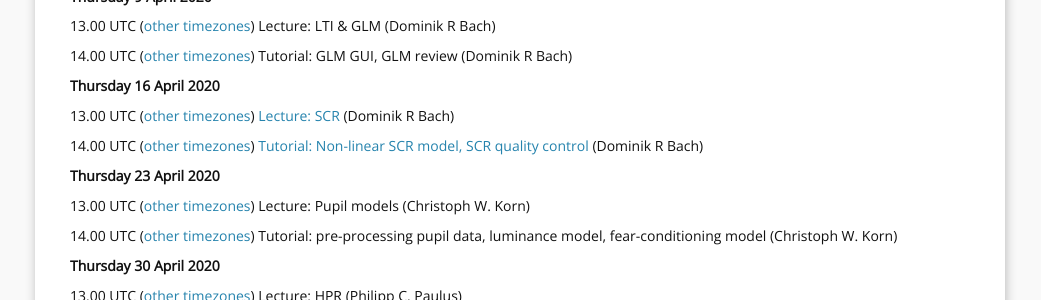
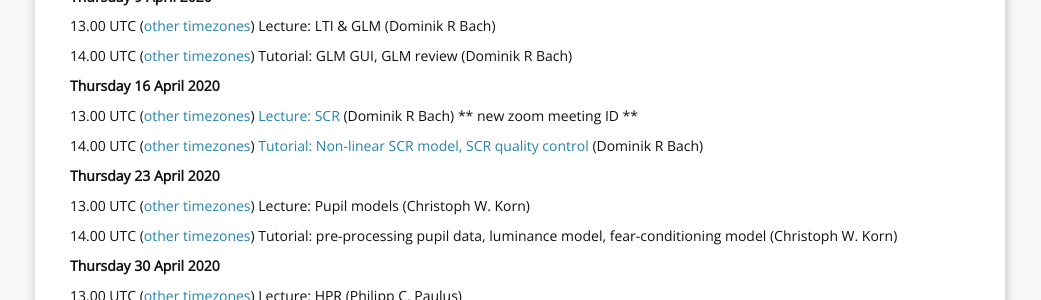
Before and after one commit to bachlab/PsPM, a Jekyll site: the page built from courses.markdown, in a window 1280 px wide. Shown: the part 526-826 px from the top of the page, without its empty margins (120-1161 px from the left). Built offline with Jekyll 4.4.1, drawn with Linux system fonts in a browser that asks for light colours.

Commit message:
Update zoom meeting ID

```diff
--- a/courses.markdown
+++ b/courses.markdown
@@ -26,7 +26,7 @@
 
 **Thursday 16 April 2020**
 
-13.00 UTC ([other timezones](https://www.timeanddate.com/worldclock/fixedtime.html?iso=20200416T1300)) [Lecture: SCR](https://zoom.us/j/428248760) (Dominik R Bach)
+13.00 UTC ([other timezones](https://www.timeanddate.com/worldclock/fixedtime.html?iso=20200416T1300)) [Lecture: SCR](https://uzh.zoom.us/j/441825619) (Dominik R Bach) ** new zoom meeting ID **
 
 14.00 UTC ([other timezones](https://www.timeanddate.com/worldclock/fixedtime.html?iso=20200416T1400)) [Tutorial: Non-linear SCR model, SCR quality control](https://zoom.us/j/772732496) (Dominik R Bach)
 
```
